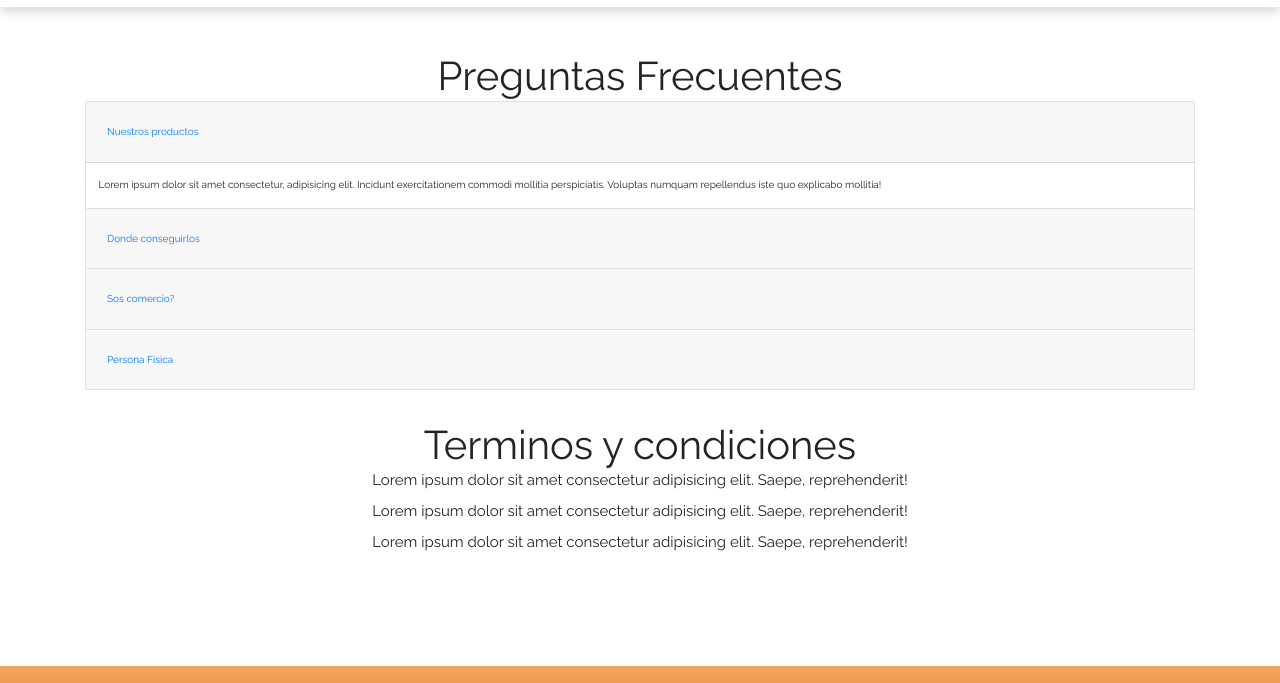
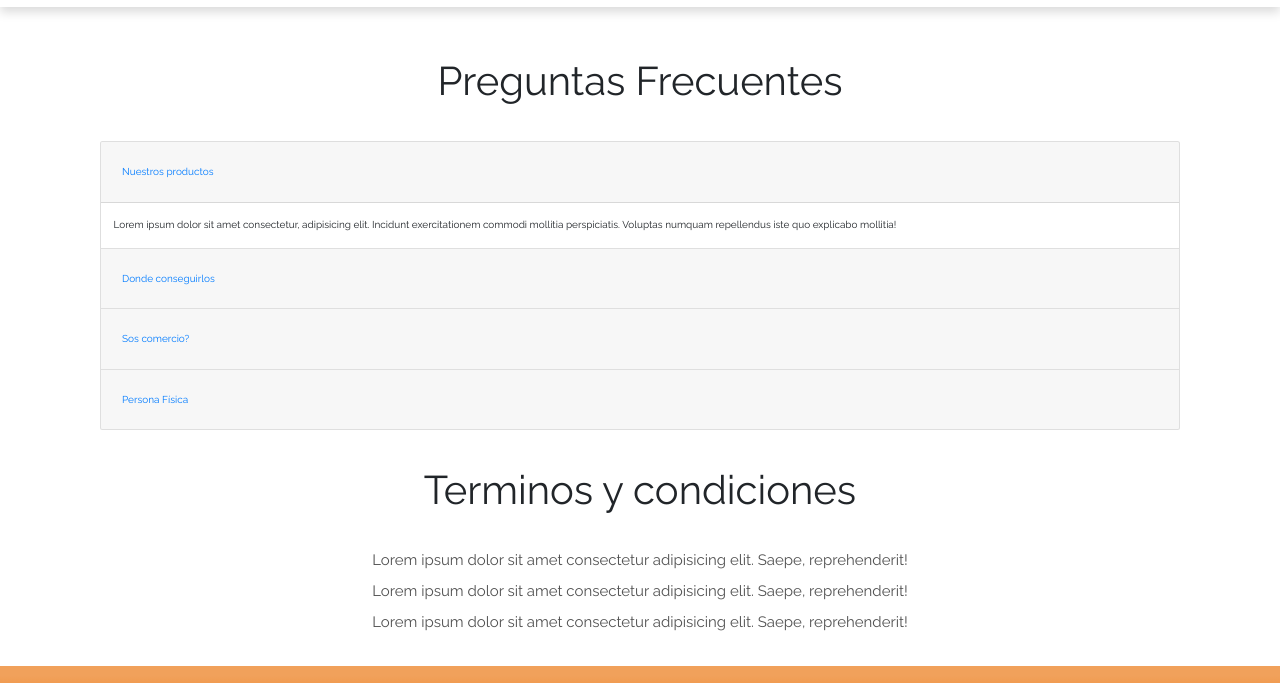
Before and after one commit to mabhyHs/proyecto-coder-promix, a plain HTML site: page html/ayuda.html in a window 1280 px wide. Shown: the part 69-752 px from the top of the page. Drawn offline with nearby package versions, Linux system fonts and the light colour scheme; a script that the page names is missing.

Commit message:
fixing details and margins

```diff
--- a/html/ayuda.html
+++ b/html/ayuda.html
@@ -46,10 +46,10 @@
         </nav>
     </header>
 
-    <div class="container-center">
+    <div class="container-center container">
         <section class="helpAndTerms">
             <div class="preguntas_frecuentes">
-                <h1>Preguntas Frecuentes</h1>
+                <h1 class="pb-5">Preguntas Frecuentes</h1>
                 <section class="container">
 
                     <div class="accordion" id="accordionExample">
@@ -109,10 +109,10 @@
             </div>
 
             <div class="terms-and-concitions">
-                <h1>Terminos y condiciones</h1>
-                <p>Lorem ipsum dolor sit amet consectetur adipisicing elit. Saepe, reprehenderit!</p>
-                <p>Lorem ipsum dolor sit amet consectetur adipisicing elit. Saepe, reprehenderit!</p>
-                <p>Lorem ipsum dolor sit amet consectetur adipisicing elit. Saepe, reprehenderit!</p>
+                <h1 class="pb-5">Terminos y condiciones</h1>
+                <p class="text-gray">Lorem ipsum dolor sit amet consectetur adipisicing elit. Saepe, reprehenderit!</p>
+                <p class="text-gray">Lorem ipsum dolor sit amet consectetur adipisicing elit. Saepe, reprehenderit!</p>
+                <p class="text-gray">Lorem ipsum dolor sit amet consectetur adipisicing elit. Saepe, reprehenderit!</p>
             </div>
 
         </section>
--- a/sass/scss/_general.scss
+++ b/sass/scss/_general.scss
@@ -34,7 +34,7 @@
     h1 {
         @extend %font-raleway;
         font-size: 4rem;
-        line-height: 3rem;
+        line-height: 4rem;
         margin: 4rem 0 1rem 0;
         text-align: center;
     }
--- a/sass/scss/_variables.scss
+++ b/sass/scss/_variables.scss
@@ -1,4 +1,5 @@
 //Colors-Shadows
+$text-gray:rgb(82, 82, 82);
 $color-light: whitesmoke;
 $main-color:#f1a15b;
 $yellow-secondary:#ffc107;
--- a/sass/scss/styles.scss
+++ b/sass/scss/styles.scss
@@ -92,6 +92,10 @@
 
     .page-section {
         padding: 12rem 0;
+    }
+
+    .text-gray {
+        color: $text-gray;
     }
 
     //NAVBAR
@@ -333,10 +337,9 @@
 
     //HELP SECTION
     .container-center {
-        width: 90%;
         margin: 0 auto;
         padding-top: 90px;
-        padding-bottom: 50px;
+        padding-bottom: 60px;
     }
 
     form {
```
Also changed, not shown: html/productos.html (+6 -6 lines), sass/css/styles.css.
